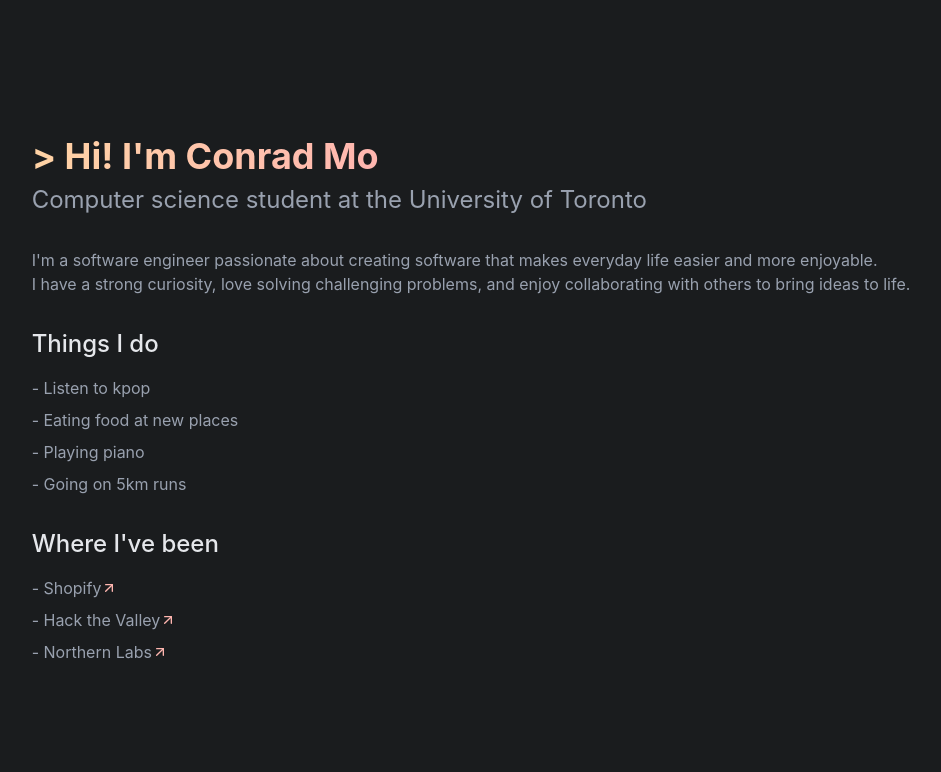
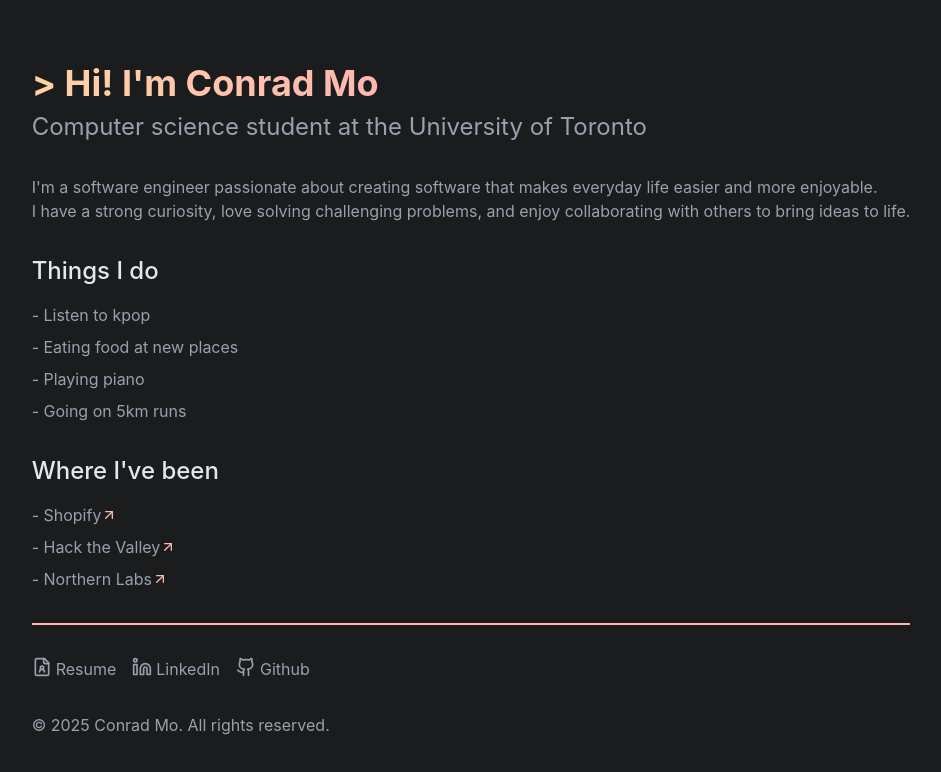
Before and after one commit to conrad-mo/personal-website-v3, a SvelteKit app: page / in a window 1280 px wide. Shown: the top 772 px of the page, without its empty margins (169-1110 px from the left). Built offline with nearby package versions, Linux system fonts and the light colour scheme; no server answers.

Commit message:
Add resume and footer stuff

```diff
--- /dev/null
+++ b/src/lib/components/SocialLink.svelte
@@ -0,0 +1,31 @@
+<script lang="ts">
+	import type { Component } from 'svelte';
+
+	export let href: string = '';
+	export let icon: Component;
+	export let label: string = '';
+</script>
+
+<a
+	{href}
+	target="_blank"
+	rel="noopener noreferrer"
+	class="group relative inline-flex items-end gap-1 pb-1"
+>
+	<svelte:component
+		this={icon}
+		size={20}
+		color="currentColor"
+		class="self-end text-[oklch(70.7%_0.022_261.325)]
+		       transition-colors
+		       group-hover:text-[#FFB6B0]"
+	/>
+
+	<span
+		class="relative m-0 p-0 leading-none text-gray-400
+		       transition-colors
+		       group-hover:text-[#FFB6B0]"
+	>
+		{label}
+	</span>
+</a>
--- a/src/routes/+page.svelte
+++ b/src/routes/+page.svelte
@@ -2,6 +2,8 @@
 	import Section from '$lib/components/Section.svelte';
 	import ListItem from '$lib/components/ListItem.svelte';
 	import { onMount } from 'svelte';
+	import SocialLink from '$lib/components/SocialLink.svelte';
+	import { FileUser, Linkedin, Github } from '@lucide/svelte';
 	let currentlyPlaying = $state('nothing');
 	let currentlyPlayingId = $state('');
 	onMount(async () => {
@@ -35,7 +37,7 @@
 		<Section title="Things I do">
 			{#if currentlyPlaying !== 'nothing'}
 				<ListItem
-					text={`Listening to ${currentlyPlaying}`}
+					text={`Listen to ${currentlyPlaying}`}
 					showIcon={true}
 					underline={true}
 					url={`https://open.spotify.com/track/${currentlyPlayingId}`}
@@ -68,5 +70,16 @@
 				url={'https://www.northernlabs.ca/'}
 			/>
 		</Section>
+		<hr class="border-b border-[#FFB6B0]" />
+		<div class="flex items-end gap-4">
+			<SocialLink href="/Conrad_Mo_resume.pdf" icon={FileUser} label="Resume" />
+
+			<SocialLink href="https://www.linkedin.com/in/conradmo/" icon={Linkedin} label="LinkedIn" />
+
+			<SocialLink href="https://github.com/conrad-mo" icon={Github} label="Github" />
+		</div>
+		<footer>
+			<p class="text-gray-400">© 2025 Conrad Mo. All rights reserved.</p>
+		</footer>
 	</div>
 </div>
```
Also changed, not shown: 1 other file (tests, documents, lock files or other folders).
